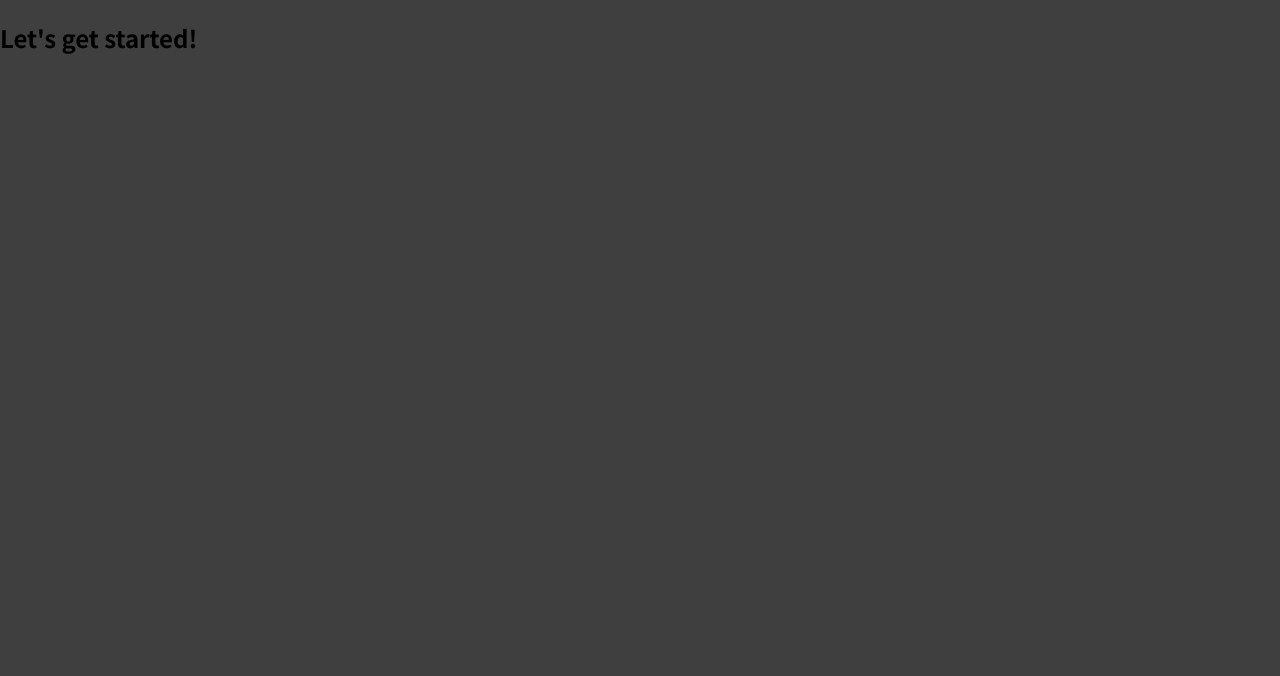
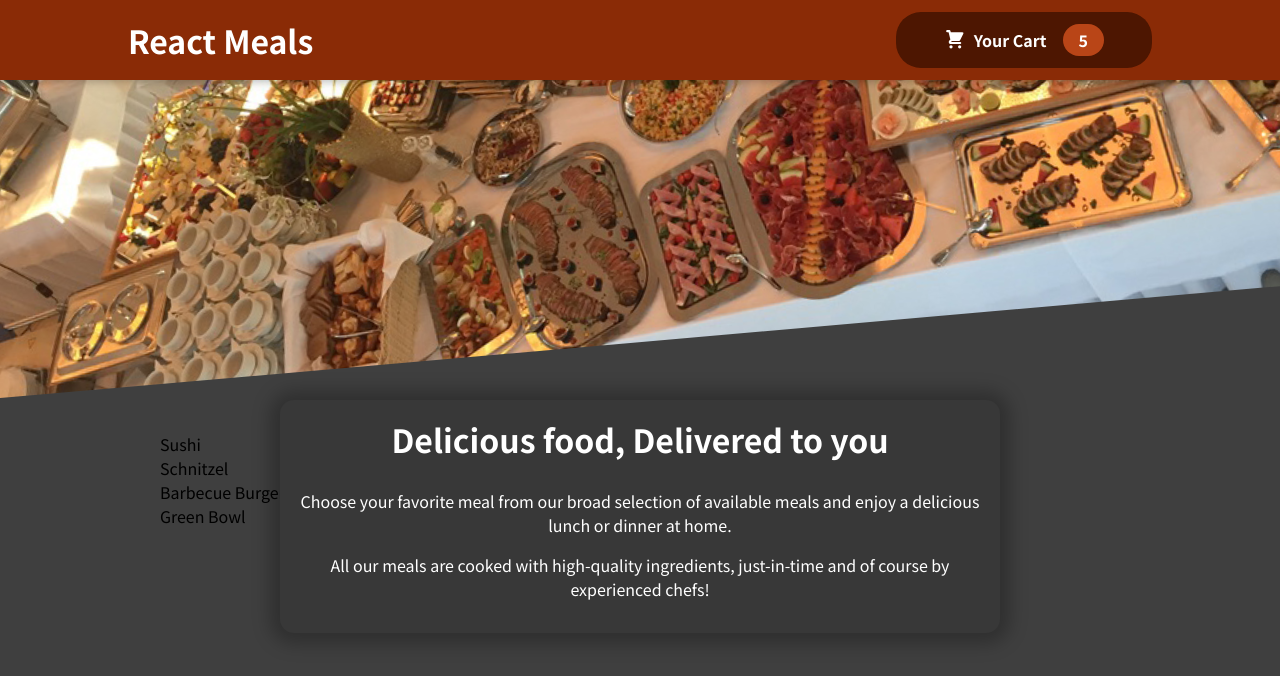
Before and after one commit to sunil04ce/react-complete-guide-S11-food-order-app, a React (Create React App) app: page / in a window 1280 px wide. Shown: the top 676 px of the page. Built offline with nearby package versions, Linux system fonts and the light colour scheme.

Commit message:
added components for Header, AvailableMeals, MealsSummary, Header, HeaderCartButton

```diff
--- a/src/App.js
+++ b/src/App.js
@@ -1,8 +1,15 @@
+import { Fragment } from "react";
+import Header from './components/Layout/Header'
+import Meals from './components/Meals/Meals'
+
 function App() {
   return (
-    <div>
-      <h2>Let's get started!</h2>
-    </div>
+    <Fragment>
+      <Header />
+      <main>
+        <Meals />
+      </main>
+    </Fragment>
   );
 }
 
--- /dev/null
+++ b/src/components/Cart/CartIcon.js
@@ -0,0 +1,13 @@
+const CartIcon = () => {
+  return (
+    <svg
+      xmlns='http://www.w3.org/2000/svg'
+      viewBox='0 0 20 20'
+      fill='currentColor'
+    >
+      <path d='M3 1a1 1 0 000 2h1.22l.305 1.222a.997.997 0 00.01.042l1.358 5.43-.893.892C3.74 11.846 4.632 14 6.414 14H15a1 1 0 000-2H6.414l1-1H14a1 1 0 00.894-.553l3-6A1 1 0 0017 3H6.28l-.31-1.243A1 1 0 005 1H3zM16 16.5a1.5 1.5 0 11-3 0 1.5 1.5 0 013 0zM6.5 18a1.5 1.5 0 100-3 1.5 1.5 0 000 3z' />
+    </svg>
+  );
+};
+
+export default CartIcon;
--- /dev/null
+++ b/src/components/Layout/Header.js
@@ -0,0 +1,20 @@
+import { Fragment } from 'react';
+import HeaderCartButton from './HeaderCartButton';
+import classes from './Header.module.css';
+import mealsImage from '../../assets/meals.jpg'
+
+const Header = (props) => {
+    return (
+        <Fragment>
+            <header className={classes.header}>
+                <h1>React Meals</h1>
+                <HeaderCartButton />
+            </header>
+            <div className={classes['main-image']}>
+                <img src={mealsImage} alt="A table full of food!" />
+            </div>
+        </Fragment >
+    )
+};
+
+export default Header;
--- /dev/null
+++ b/src/components/Layout/Header.module.css
@@ -0,0 +1,29 @@
+.header {
+  position: fixed;
+  top: 0;
+  left: 0;
+  width: 100%;
+  height: 5rem;
+  background-color: #8a2b06;
+  color: white;
+  display: flex;
+  justify-content: space-between;
+  align-items: center;
+  padding: 0 10%;
+  box-shadow: 0 2px 8px rgba(0, 0, 0, 0.25);
+  z-index: 10;
+}
+
+.main-image {
+  width: 100%;
+  height: 25rem;
+  z-index: 0;
+  overflow: hidden;
+}
+
+.main-image img {
+  width: 110%;
+  height: 100%;
+  object-fit: cover;
+  transform: rotateZ(-5deg) translateY(-4rem) translateX(-1rem);
+}
--- /dev/null
+++ b/src/components/Layout/HeaderCartButton.js
@@ -0,0 +1,17 @@
+
+import CartIcon from '../Cart/CartIcon';
+import classes from "./HeaderCartButton.module.css";
+
+const HeaderCartButton = (props) => {
+    return (
+        <button className={classes.button}>
+            <span className={classes.icon}>
+                <CartIcon />
+            </span>
+            <span>Your Cart</span>
+            <span className={classes.badge}>5</span>
+        </button>
+    );
+};
+
+export default HeaderCartButton;
--- /dev/null
+++ b/src/components/Layout/HeaderCartButton.module.css
@@ -0,0 +1,59 @@
+.button {
+  cursor: pointer;
+  font: inherit;
+  border: none;
+  background-color: #4d1601;
+  color: white;
+  padding: 0.75rem 3rem;
+  display: flex;
+  justify-content: space-around;
+  align-items: center;
+  border-radius: 25px;
+  font-weight: bold;
+}
+
+.button:hover,
+.button:active {
+  background-color: #2c0d00;
+}
+
+.icon {
+  width: 1.35rem;
+  height: 1.35rem;
+  margin-right: 0.5rem;
+}
+
+.badge {
+  background-color: #b94517;
+  padding: 0.25rem 1rem;
+  border-radius: 25px;
+  margin-left: 1rem;
+  font-weight: bold;
+}
+
+.button:hover .badge,
+.button:active .badge {
+  background-color: #92320c;
+}
+
+.bump {
+  animation: bump 300ms ease-out;
+}
+
+@keyframes bump {
+  0% {
+    transform: scale(1);
+  }
+  10% {
+    transform: scale(0.9);
+  }
+  30% {
+    transform: scale(1.1);
+  }
+  50% {
+    transform: scale(1.15);
+  }
+  100% {
+    transform: scale(1);
+  }
+}
--- /dev/null
+++ b/src/components/Meals/AvailableMeals.js
@@ -0,0 +1,44 @@
+
+import React from 'react';
+import classes from './AvailableMeals.module.css';
+
+const DUMMY_MEALS = [
+    {
+        id: 'm1',
+        name: 'Sushi',
+        description: 'Finest fish and veggies',
+        price: 22.99,
+    },
+    {
+        id: 'm2',
+        name: 'Schnitzel',
+        description: 'A german specialty!',
+        price: 16.5,
+    },
+    {
+        id: 'm3',
+        name: 'Barbecue Burger',
+        description: 'American, raw, meaty',
+        price: 12.99,
+    },
+    {
+        id: 'm4',
+        name: 'Green Bowl',
+        description: 'Healthy...and green...',
+        price: 18.99,
+    },
+];
+
+const AvailableMeals = () => {
+    const mealsList = DUMMY_MEALS.map(meal => <li>{meal.name}</li>);
+
+    return (
+        <section className={classes.meals}>
+            <ul>
+                {mealsList}
+            </ul>
+        </section>
+    );
+};
+
+export default AvailableMeals;
--- /dev/null
+++ b/src/components/Meals/AvailableMeals.module.css
@@ -0,0 +1,24 @@
+.meals {
+  max-width: 60rem;
+  width: 90%;
+  margin: 2rem auto;
+  animation: meals-appear 1s ease-out forwards;
+}
+
+.meals ul {
+  list-style: none;
+  margin: 0;
+  padding: 0;
+}
+
+@keyframes meals-appear {
+  from {
+    opacity: 0;
+    transform: translateY(3rem);
+  }
+
+  to {
+    opacity: 1;
+    transform: translateY(0);
+  }
+}
--- /dev/null
+++ b/src/components/Meals/Meals.js
@@ -0,0 +1,15 @@
+
+import { Fragment } from "react";
+import AvailableMeals from "./AvailableMeals";
+import MealsSummary from "./MealsSummary";
+
+const Meals = () => {
+    return (
+        <Fragment>
+            <AvailableMeals />
+            <MealsSummary />
+        </Fragment>
+    );
+};
+
+export default Meals;
--- /dev/null
+++ b/src/components/Meals/MealsSummary.js
@@ -0,0 +1,21 @@
+
+import React from 'react';
+import classes from './MealsSummary.module.css';
+
+const MealsSummary = () => {
+    return (
+        <section className={classes.summary}>
+            <h2>Delicious food, Delivered to you</h2>
+            <p>
+                Choose your favorite meal from our broad selection of available meals
+                and enjoy a delicious lunch or dinner at home.
+            </p>
+            <p>
+                All our meals are cooked with high-quality ingredients, just-in-time and
+                of course by experienced chefs!
+            </p>
+        </section>
+    );
+};
+
+export default MealsSummary;
--- /dev/null
+++ b/src/components/Meals/MealsSummary.module.css
@@ -0,0 +1,18 @@
+.summary {
+  text-align: center;
+  max-width: 45rem;
+  width: 90%;
+  margin: auto;
+  margin-top: -10rem;
+  position: relative;
+  background-color: #383838;
+  color: white;
+  border-radius: 14px;
+  padding: 1rem;
+  box-shadow: 0 1px 18px 10px rgba(0, 0, 0, 0.25);
+}
+
+.summary h2 {
+  font-size: 2rem;
+  margin-top: 0;
+}
```
Also changed, not shown: src/assets/meals.jpg (added).
